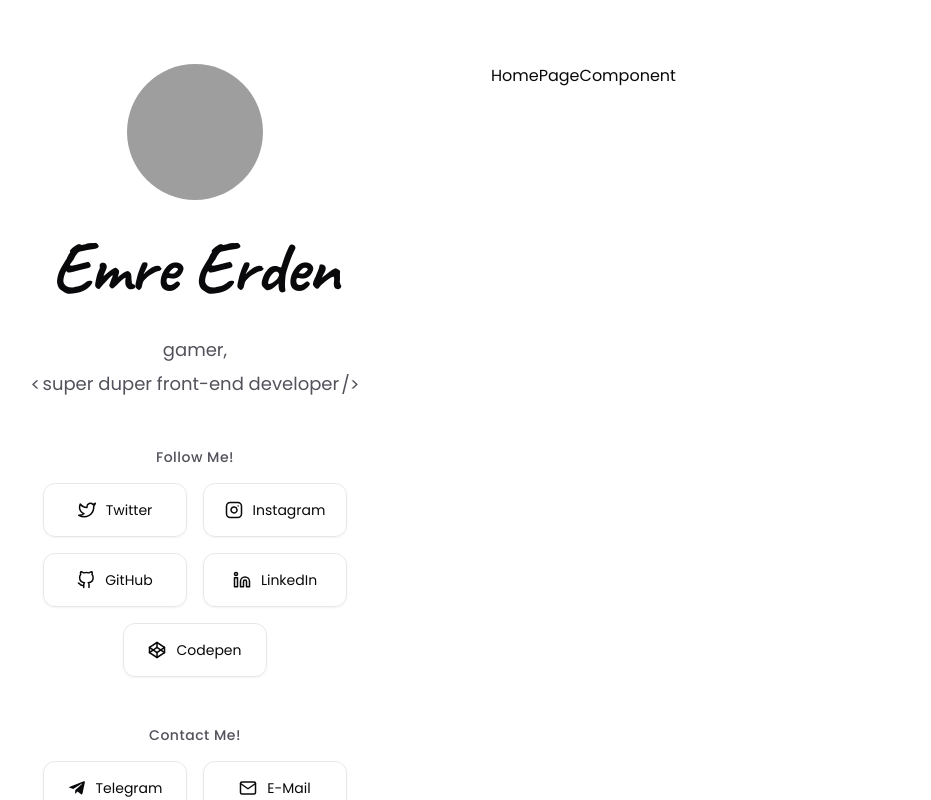
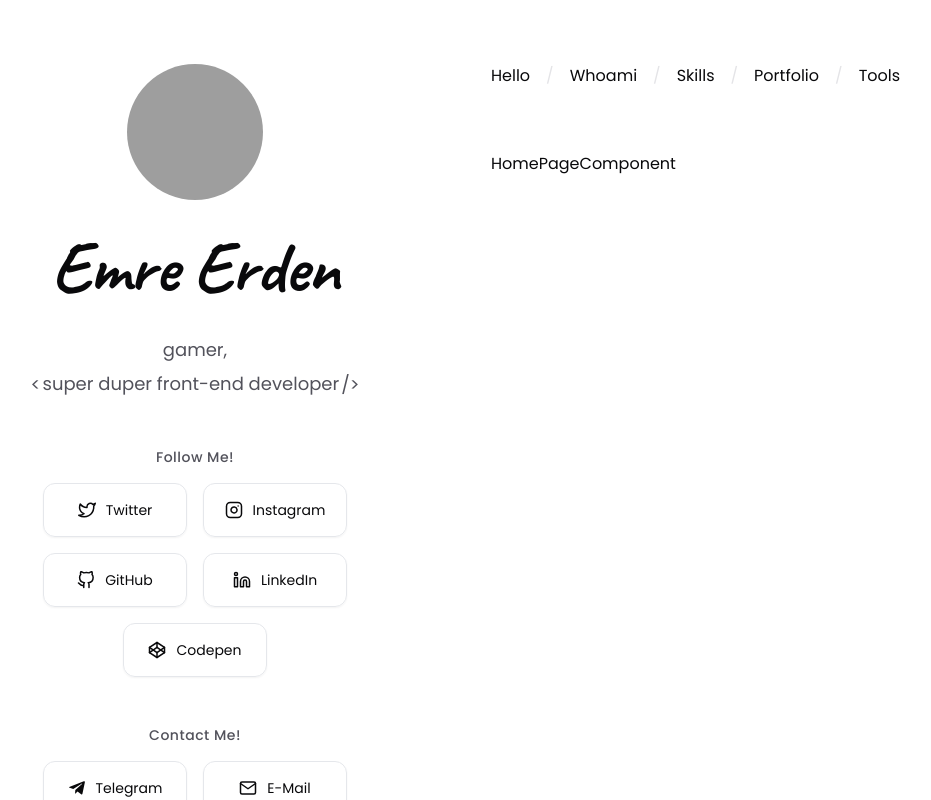
Before and after one commit to Wiazeph/NextJS-emreerden-dev, a Next.js app: page / in a window 1280 px wide. Shown: the whole page, without its empty margins (29-960 px from the left). Built offline with nearby package versions, Linux system fonts and the light colour scheme; grey boxes are pictures that could not be loaded.

Commit message:
create nav-bar component

```diff
--- a/src/app/layout.tsx
+++ b/src/app/layout.tsx
@@ -2,6 +2,7 @@ import type { Metadata } from 'next'
 import { Poppins } from 'next/font/google'
 import '@/assets/css/index.css'
 import SideBarComponent from '@/components/layouts/side-bar'
+import NavBarComponent from '@/components/nav-bar'
 
 const poppins = Poppins({
   subsets: ['latin'],
@@ -24,7 +25,12 @@ export default function RootLayout({
     <html lang="en">
       <body className={poppins.className}>
         <SideBarComponent />
-        {children}
+
+        <div className="container md:h-screen flex flex-col md:overflow-y-auto">
+          <NavBarComponent />
+
+          {children}
+        </div>
       </body>
     </html>
   )
--- a/src/assets/css/index.css
+++ b/src/assets/css/index.css
@@ -9,8 +9,8 @@
 }
 
 @layer components {
-  .Main-Element {
-    @apply container md:h-screen md:overflow-y-auto;
+  .Page {
+    @apply pb-6 sm:pb-7 md:pb-8 mdl:pb-10 lg:pb-12 lgx:pb-14 xl:pb-16;
   }
   .Main-Link {
     @apply underline hover:text-zinc-500 transition-colors duration-200;
--- /dev/null
+++ b/src/components/nav-bar/index.tsx
@@ -0,0 +1,26 @@
+import React from 'react'
+import Link from 'next/link'
+import Routes from '@/utils/consts/routes'
+
+type Props = {}
+
+const NavBarComponent = (props: Props) => {
+  return (
+    <nav className="Nav-Bar Main-Padding flex gap-x-4">
+      {Routes.map((route, index) => (
+        <Link
+          key={index}
+          href={route.path}
+          className="flex gap-x-4 hover:text-zinc-500 transition-colors duration-200"
+        >
+          <div>{route.name}</div>
+          {index !== Routes.length - 1 && (
+            <div className="text-zinc-200">{'/'}</div>
+          )}
+        </Link>
+      ))}
+    </nav>
+  )
+}
+
+export default NavBarComponent
--- a/src/components/pages/about/index.tsx
+++ b/src/components/pages/about/index.tsx
@@ -4,7 +4,7 @@ type Props = {}
 
 const AboutPageComponent = (props: Props) => {
   return (
-    <main className="About-Page Main-Element Main-Padding flex flex-col gap-y-8">
+    <main className="About Page flex flex-col gap-y-8">
       <div className="Page-Title">who am i.</div>
 
       <div className="text-lg">
--- a/src/components/pages/home/index.tsx
+++ b/src/components/pages/home/index.tsx
@@ -3,11 +3,7 @@ import React from 'react'
 type Props = {}
 
 const HomePageComponent = (props: Props) => {
-  return (
-    <main className="Home-Page Main-Element Main-Padding">
-      HomePageComponent
-    </main>
-  )
+  return <main className="Home Page">HomePageComponent</main>
 }
 
 export default HomePageComponent
--- a/src/components/pages/portfolio/index.tsx
+++ b/src/components/pages/portfolio/index.tsx
@@ -3,11 +3,7 @@ import React from 'react'
 type Props = {}
 
 const PortfolioPageComponent = (props: Props) => {
-  return (
-    <main className="Portfolio-Page Main-Element Main-Padding">
-      PortfolioPageComponent
-    </main>
-  )
+  return <main className="Portfolio Page">PortfolioPageComponent</main>
 }
 
 export default PortfolioPageComponent
--- a/src/components/pages/skills/index.tsx
+++ b/src/components/pages/skills/index.tsx
@@ -3,11 +3,7 @@ import React from 'react'
 type Props = {}
 
 const SkillsPageComponent = (props: Props) => {
-  return (
-    <main className="Skills-Page Main-Element Main-Padding">
-      SkillsPageComponent
-    </main>
-  )
+  return <main className="Skills Page">SkillsPageComponent</main>
 }
 
 export default SkillsPageComponent
--- a/src/components/pages/tools/index.tsx
+++ b/src/components/pages/tools/index.tsx
@@ -3,11 +3,7 @@ import React from 'react'
 type Props = {}
 
 const ToolsPageComponent = (props: Props) => {
-  return (
-    <main className="Tools-Page Main-Element Main-Padding">
-      ToolsPageComponent
-    </main>
-  )
+  return <main className="Tools Page">ToolsPageComponent</main>
 }
 
 export default ToolsPageComponent
--- /dev/null
+++ b/src/utils/consts/routes.js
@@ -0,0 +1,24 @@
+const Routes = [
+  {
+    path: '/',
+    name: 'Hello',
+  },
+  {
+    path: '/whoami',
+    name: 'Whoami',
+  },
+  {
+    path: '/skills',
+    name: 'Skills',
+  },
+  {
+    path: '/portfolio',
+    name: 'Portfolio',
+  },
+  {
+    path: '/tools',
+    name: 'Tools',
+  },
+]
+
+export default Routes
```
